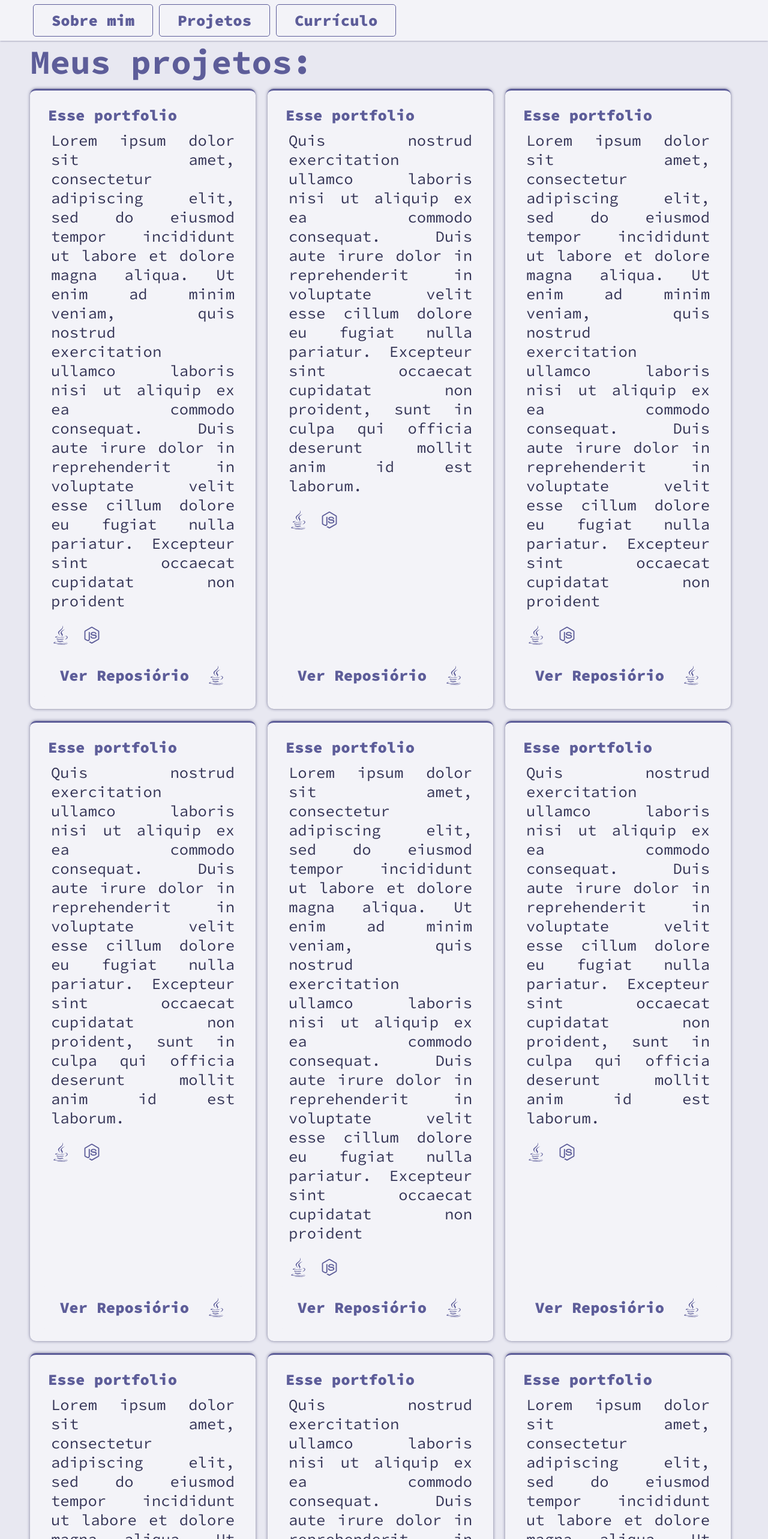
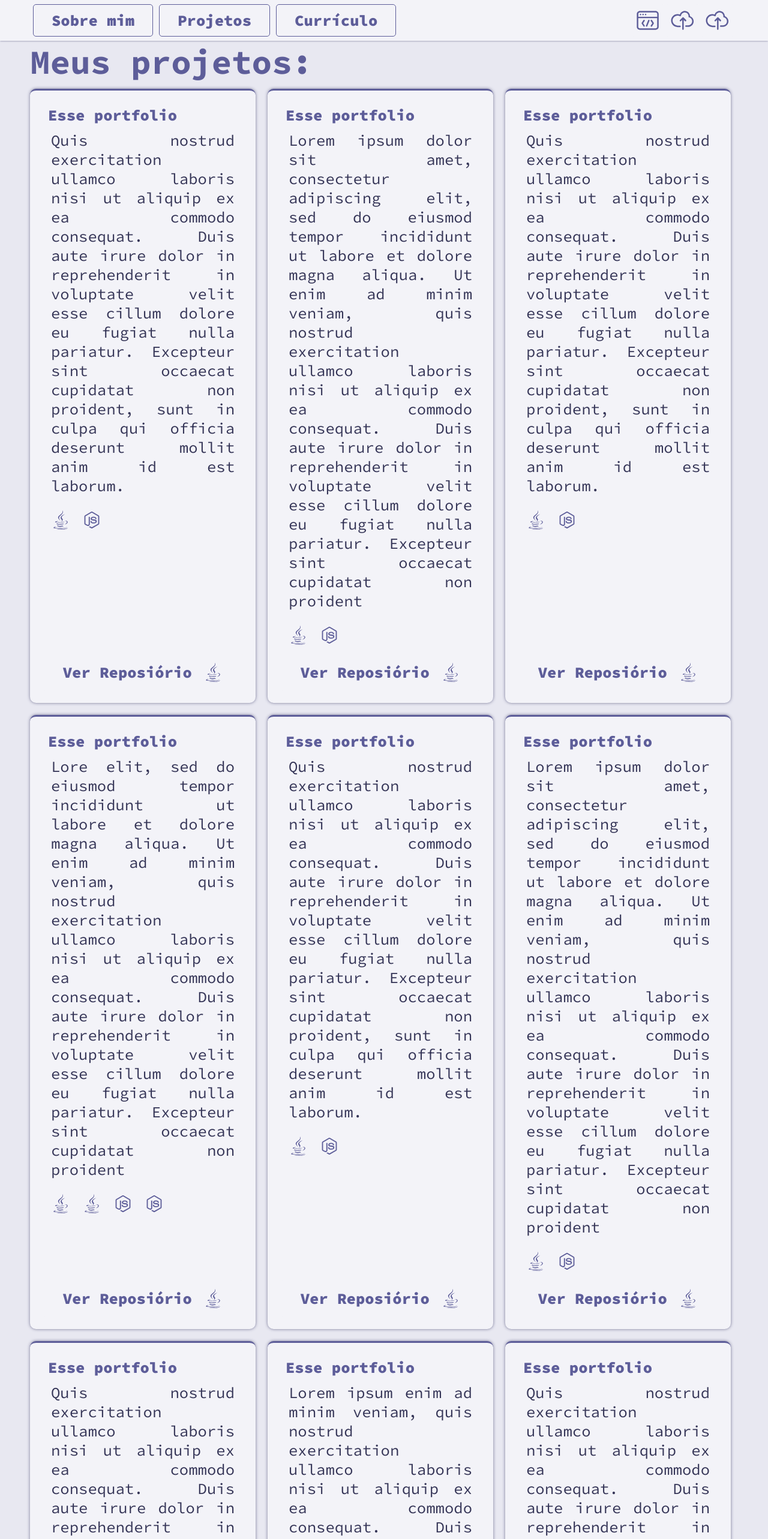
Before and after one commit to Lukasmolin/site-portfolio, a React (Create React App) app: page /projects in a window 1280 px wide. Shown: the top 2566 px of the page at 60% size. Built offline with nearby package versions, Linux system fonts and the light colour scheme.

Commit message:
Adds header social links

```diff
--- a/src/components/gui/SVGElement/Icon.tsx
+++ b/src/components/gui/SVGElement/Icon.tsx
@@ -1,6 +1,8 @@
 import React from 'react';
 import SVGIcon from './SVGIcon';
 
-export default function Icon(iconFileName: string, label: string): React.ReactElement {
+export default function Icon(props: { iconFileName: string }): React.ReactElement {
+    const { iconFileName } = props;
+
     return <SVGIcon iconFileName={iconFileName}></SVGIcon>;
 }
--- a/src/components/gui/baseButton/BaseButton.css
+++ b/src/components/gui/baseButton/BaseButton.css
@@ -1,7 +1,6 @@
 .button {
     border-radius: 5px;
     display: flex;
-    padding: 20px 30px 20px 30px;
     transition: filter .2s;
     justify-content: space-around;
 }
@@ -17,9 +16,3 @@
 .button .buttonIcon {
     display: flex;
 }
-
-@media screen and (max-width: 750px) {
-    .button {
-        padding: 15px 15px 15px 15px;
-    }
-}
--- a/src/components/gui/baseButton/BaseButton.tsx
+++ b/src/components/gui/baseButton/BaseButton.tsx
@@ -4,7 +4,7 @@ import SVGIcon from '../SVGElement/SVGIcon';
 import './BaseButton.css';
 import './ButtonIcon.css';
 
-export default function BaseButton(props: { text: string, href: string, className?: string, svgIconPath?: string }): React.ReactElement {
+export default function BaseButton(props: { text?: string, href: string, className?: string, svgIconPath?: string }): React.ReactElement {
     const { text, href, className, svgIconPath } = props;
     const toAppendClass = className ? ' ' + className : '';
     const externalLink = href.startsWith('http');
@@ -15,9 +15,9 @@ export default function BaseButton(props: { text: string, href: string, classNam
     };
 
     return <Link className={'button' + toAppendClass} to={{ pathname: toLink }} onClick={externalRedirect}>
-        <div className='buttonText'>
+        {text && <div className='buttonText'>
             {text}
-        </div>
+        </div>}
         {svgIconPath && <div className='buttonIcon'>
             <SVGIcon iconFileName={svgIconPath}></SVGIcon>
         </div>}
--- a/src/components/gui/cardButton/CardButton.css
+++ b/src/components/gui/cardButton/CardButton.css
@@ -1,9 +1,9 @@
 .button.cardButton {
+    text-align: center;
     background-color: var(--card-background-color);
     display: flex;
-    flex-direction: row;
-    flex-wrap: nowrap;
-    justify-content: space-between;
+    flex-wrap: wrap;
+    padding: 15px 25px 15px 25px;
 }
 
 .button.cardButton>* {
@@ -21,3 +21,9 @@
 .button.cardButton svg * {
     fill: var(--main-color);
 }
+
+@media screen and (max-width: 750px) {
+    .button.cardButton {
+        padding: 10px 15px 10px 15px;
+    }
+}
--- a/src/components/gui/headerMenu/HeaderMenu.css
+++ b/src/components/gui/headerMenu/HeaderMenu.css
@@ -12,8 +12,32 @@
 .headerMenuContainer {
     display: flex;
     flex-direction: row;
-    flex-wrap: nowrap;
+    flex-wrap: wrap;
     min-width: 80vw;
+}
+
+.headerMenuContainer .socialIcons {
+    display: flex;
+    align-items: center;
+    justify-items: center;
+    justify-content: center;
+    margin: 5px;
+    margin-left: auto;
+}
+
+.headerMenuContainer .socialIcons .headerSocialButton {
+    padding: 10px;
+    height: 100%;
+    background-color: var(--card-background-color);
+}
+
+
+.headerMenuContainer .socialIcons svg {
+    fill: var(--main-color);
+}
+
+.headerMenuContainer .socialIcons svg * {
+    fill: var(--main-color);
 }
 
 @media screen and (max-width: 1600px) {
@@ -29,4 +53,7 @@
     .headerMenuContainer {
         flex-direction: column;
     }
+    .headerMenuContainer .socialIcons {
+        margin-left: 5px;
+    }
 }
--- a/src/components/gui/headerMenu/HeaderMenu.tsx
+++ b/src/components/gui/headerMenu/HeaderMenu.tsx
@@ -1,18 +1,35 @@
 import React from 'react';
+import { Link } from 'react-router-dom';
+import Person from '../../../model/person/Person';
+import BaseButton from '../baseButton/BaseButton';
 import HeaderButton, { HeaderButtonData } from '../headerButton/HeaderButton';
+import Icon from '../SVGElement/Icon';
 import './HeaderMenu.css';
 
 export interface HeaderMenuData {
     buttons: Array<HeaderButtonData>;
+    social: Person['social'];
 }
 
 export default function HeaderMenu(props: { data: HeaderMenuData }) {
-    const { buttons } = props.data;
+    const { buttons, social } = props.data;
     return <nav className='headerMenu'>
         <div className={'headerMenuContainer'}>
             {
                 buttons.map(btn => <HeaderButton {...btn} key={btn.href}></HeaderButton>)
             }
+            <div className='socialIcons'>
+                {
+                    social.map(iconInfo => {
+                        return <BaseButton
+                            className='headerSocialButton'
+                            key={iconInfo.label}
+                            href={iconInfo.href}
+                            svgIconPath={iconInfo.iconName}
+                        ></BaseButton>
+                    })
+                }
+            </div>
         </div>
     </nav>;
 }
--- a/src/datasource/HeaderMenuDatasource.ts
+++ b/src/datasource/HeaderMenuDatasource.ts
@@ -1,5 +1,6 @@
 import { HeaderButtonData } from '../components/gui/headerButton/HeaderButton';
 import { HeaderMenuData } from '../components/gui/headerMenu/HeaderMenu';
+import owner from './OwnerDatasource';
 
 const buttons: Array<HeaderButtonData> = [
     { href: '/about', text: 'Sobre mim'},
@@ -9,4 +10,5 @@ const buttons: Array<HeaderButtonData> = [
 
 export default class HeaderMenuButtonsDatasource implements HeaderMenuData {
     public readonly buttons = buttons;
+    public readonly social = owner.social;
 }
--- a/src/datasource/ProjectInfoDatasource.ts
+++ b/src/datasource/ProjectInfoDatasource.ts
@@ -26,8 +26,35 @@ export abstract class Techs {
 const projects: ProjectInfo[] = [
     {
         projectTitle: `Esse portfolio`,
+        projectDescription: `Quis nostrud exercitation ullamco laboris nisi ut aliquip ex ea commodo consequat. Duis aute irure dolor in reprehenderit in voluptate velit esse cillum dolore eu fugiat nulla pariatur. Excepteur sint occaecat cupidatat non proident, sunt in culpa qui officia deserunt mollit anim id est laborum.`,
+        techs: [Techs.java, Techs.node],
+        relatedLinks: [{
+            href: 'https://github.com/',
+            label: 'Ver Reposiório',
+            iconName: 'java'
+        }]
+    }, {
+        projectTitle: `Esse portfolio`,
         projectDescription: `Lorem ipsum dolor sit amet, consectetur adipiscing elit, sed do eiusmod tempor incididunt ut labore et dolore magna aliqua. Ut enim ad minim veniam, quis nostrud exercitation ullamco laboris nisi ut aliquip ex ea commodo consequat. Duis aute irure dolor in reprehenderit in voluptate velit esse cillum dolore eu fugiat nulla pariatur. Excepteur sint occaecat cupidatat non proident`,
         techs: [Techs.java, Techs.node],
+        relatedLinks: [{
+            href: 'https://github.com/',
+            label: 'Ver Reposiório',
+            iconName: 'java'
+        }]
+    }, {
+        projectTitle: `Esse portfolio`,
+        projectDescription: `Quis nostrud exercitation ullamco laboris nisi ut aliquip ex ea commodo consequat. Duis aute irure dolor in reprehenderit in voluptate velit esse cillum dolore eu fugiat nulla pariatur. Excepteur sint occaecat cupidatat non proident, sunt in culpa qui officia deserunt mollit anim id est laborum.`,
+        techs: [Techs.java, Techs.node],
+        relatedLinks: [{
+            href: 'https://github.com/',
+            label: 'Ver Reposiório',
+            iconName: 'java'
+        }]
+    }, {
+        projectTitle: `Esse portfolio`,
+        projectDescription: `Lore elit, sed do eiusmod tempor incididunt ut labore et dolore magna aliqua. Ut enim ad minim veniam, quis nostrud exercitation ullamco laboris nisi ut aliquip ex ea commodo consequat. Duis aute irure dolor in reprehenderit in voluptate velit esse cillum dolore eu fugiat nulla pariatur. Excepteur sint occaecat cupidatat non proident`,
+        techs: [Techs.java, Techs.java, Techs.node, Techs.node],
         relatedLinks: [{
             href: 'https://github.com/',
             label: 'Ver Reposiório',
@@ -62,8 +89,8 @@ const projects: ProjectInfo[] = [
         }]
     }, {
         projectTitle: `Esse portfolio`,
-        projectDescription: `Lorem ipsum dolor sit amet, consectetur adipiscing elit, sed do eiusmod tempor incididunt ut labore et dolore magna aliqua. Ut enim ad minim veniam, quis nostrud exercitation ullamco laboris nisi ut aliquip ex ea commodo consequat. Duis aute irure dolor in reprehenderit in voluptate velit esse cillum dolore eu fugiat nulla pariatur. Excepteur sint occaecat cupidatat non proident`,
-        techs: [Techs.java, Techs.node],
+        projectDescription: `Lorem ipsum enim ad minim veniam, quis nostrud exercitation ullamco laboris nisi ut aliquip ex ea commodo consequat. Duis aute irure dolor in reprehenderit in voluptate velit esse cillum dolore eu fugiat nulla pariatur. Excepteur sint occaecat cupidatat non proident`,
+        techs: [Techs.java, Techs.node, Techs.java, Techs.node, Techs.java, Techs.node],
         relatedLinks: [{
             href: 'https://github.com/',
             label: 'Ver Reposiório',
@@ -72,43 +99,7 @@ const projects: ProjectInfo[] = [
     }, {
         projectTitle: `Esse portfolio`,
         projectDescription: `Quis nostrud exercitation ullamco laboris nisi ut aliquip ex ea commodo consequat. Duis aute irure dolor in reprehenderit in voluptate velit esse cillum dolore eu fugiat nulla pariatur. Excepteur sint occaecat cupidatat non proident, sunt in culpa qui officia deserunt mollit anim id est laborum.`,
-        techs: [Techs.java, Techs.node],
-        relatedLinks: [{
-            href: 'https://github.com/',
-            label: 'Ver Reposiório',
-            iconName: 'java'
-        }]
-    }, {
-        projectTitle: `Esse portfolio`,
-        projectDescription: `Lorem ipsum dolor sit amet, consectetur adipiscing elit, sed do eiusmod tempor incididunt ut labore et dolore magna aliqua. Ut enim ad minim veniam, quis nostrud exercitation ullamco laboris nisi ut aliquip ex ea commodo consequat. Duis aute irure dolor in reprehenderit in voluptate velit esse cillum dolore eu fugiat nulla pariatur. Excepteur sint occaecat cupidatat non proident`,
-        techs: [Techs.java, Techs.node],
-        relatedLinks: [{
-            href: 'https://github.com/',
-            label: 'Ver Reposiório',
-            iconName: 'java'
-        }]
-    }, {
-        projectTitle: `Esse portfolio`,
-        projectDescription: `Quis nostrud exercitation ullamco laboris nisi ut aliquip ex ea commodo consequat. Duis aute irure dolor in reprehenderit in voluptate velit esse cillum dolore eu fugiat nulla pariatur. Excepteur sint occaecat cupidatat non proident, sunt in culpa qui officia deserunt mollit anim id est laborum.`,
-        techs: [Techs.java, Techs.node],
-        relatedLinks: [{
-            href: 'https://github.com/',
-            label: 'Ver Reposiório',
-            iconName: 'java'
-        }]
-    }, {
-        projectTitle: `Esse portfolio`,
-        projectDescription: `Lorem ipsum dolor sit amet, consectetur adipiscing elit, sed do eiusmod tempor incididunt ut labore et dolore magna aliqua. Ut enim ad minim veniam, quis nostrud exercitation ullamco laboris nisi ut aliquip ex ea commodo consequat. Duis aute irure dolor in reprehenderit in voluptate velit esse cillum dolore eu fugiat nulla pariatur. Excepteur sint occaecat cupidatat non proident`,
-        techs: [Techs.java, Techs.node],
-        relatedLinks: [{
-            href: 'https://github.com/',
-            label: 'Ver Reposiório',
-            iconName: 'java'
-        }]
-    }, {
-        projectTitle: `Esse portfolio`,
-        projectDescription: `Quis nostrud exercitation ullamco laboris nisi ut aliquip ex ea commodo consequat. Duis aute irure dolor in reprehenderit in voluptate velit esse cillum dolore eu fugiat nulla pariatur. Excepteur sint occaecat cupidatat non proident, sunt in culpa qui officia deserunt mollit anim id est laborum.`,
-        techs: [Techs.java, Techs.node],
+        techs: [Techs.java, Techs.node, Techs.java, Techs.node],
         relatedLinks: [{
             href: 'https://github.com/',
             label: 'Ver Reposiório',
--- a/src/pages/pageComponents/projects/projectInfoCard/ProjectInfoCard.css
+++ b/src/pages/pageComponents/projects/projectInfoCard/ProjectInfoCard.css
@@ -33,13 +33,13 @@
     flex-direction: column;
 }
 
-.projectInfoCard .projectInfoCardContent ul:nth-last-child(2) {
+.projectInfoCard .projectInfoCardContent ul.techIconsList {
     display: flex;
     padding: 5px;
     flex-wrap: wrap;
 }
 
-.projectInfoCard .projectInfoCardContent ul:nth-last-child(2) li {
+.projectInfoCard .projectInfoCardContent ul.techIconsList li {
     padding: 10px;
     display: flex;
 }
--- a/src/pages/pageComponents/projects/projectInfoCard/ProjectInfoCard.tsx
+++ b/src/pages/pageComponents/projects/projectInfoCard/ProjectInfoCard.tsx
@@ -11,14 +11,14 @@ export default function ProjectInfoCard(props: { projectInfo: ProjectInfo }): Re
         <article className='projectInfoCardContent'>
             <h1>{projectInfo.projectTitle}</h1>
             <p>{projectInfo.projectDescription}</p>
-            <ul>
+            <ul className='techIconsList'>
                 {projectInfo.techs.map(tech => {
                     return <li key={tech.name} className='projectTechIcon'>
-                        {Icon(tech.iconName, tech.name)}
+                        <Icon iconFileName={tech.iconName}></Icon>
                     </li>
                 })}
             </ul>
-            <ul>
+            <ul className='relatedLinksList'>
                 {projectInfo.relatedLinks?.map(link => {
                     return <li key={link.href}>{CardButton({
                         ...link
```
